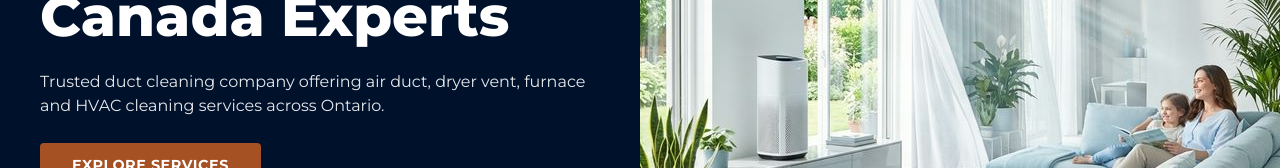
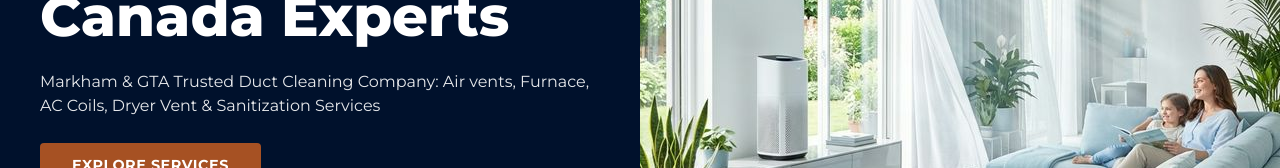
Before and after one commit to josph8487-prog/duct-Canada-original, a Next.js app: page / in a window 1280 px wide. Shown: the part 281-449 px from the top of the page. Built offline with nearby package versions, Linux system fonts and the light colour scheme.

Commit message:
Update page.tsx

```diff
--- a/src/app/page.tsx
+++ b/src/app/page.tsx
@@ -41,7 +41,8 @@ export default function Home() {
   Duct Cleaning Canada Experts
 </h1>
               <p className={styles.heroSubtitle}>
-                Trusted duct cleaning company offering air duct, dryer vent, furnace and HVAC cleaning services across Ontario.
+               Markham & GTA Trusted Duct Cleaning Company: Air vents, Furnace, AC Coils, Dryer Vent & Sanitization Services
+
               </p>
 
               <Link href="/services" className="btn btn-primary">
```
